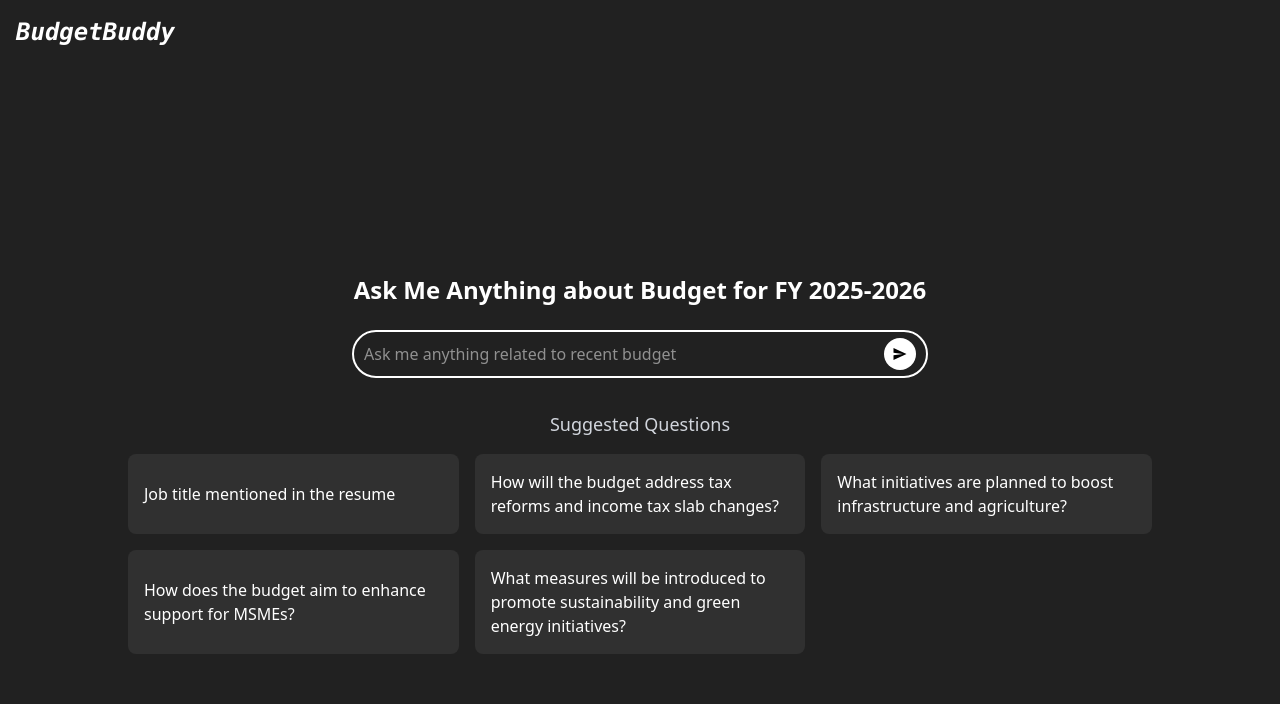
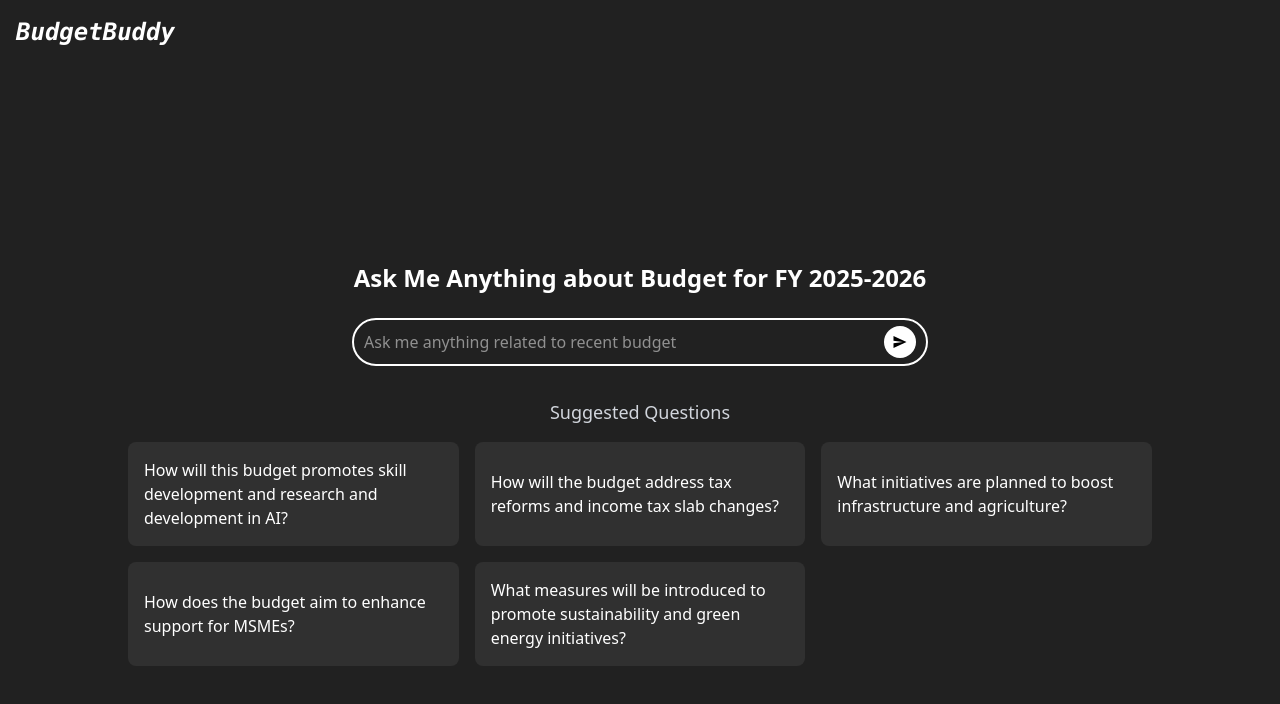
Before and after one commit to UdayaKiran442/budgetbuddy-frontend, a React (Vite) app: page / in a window 1280 px wide. Shown: the top 704 px of the page. Built offline with nearby package versions, Linux system fonts and the light colour scheme.

Commit message:
FIX: change question

```diff
--- a/src/components/NewChat.tsx
+++ b/src/components/NewChat.tsx
@@ -46,7 +46,7 @@ const NewChat = () => {
           </h2>
           <div className="grid grid-cols-1 md:grid-cols-2 lg:grid-cols-3 gap-4">
             {[
-              "Job title mentioned in the resume",
+              "How will this budget promotes skill development and research and development in AI?",
               "How will the budget address tax reforms and income tax slab changes?",
               "What initiatives are planned to boost infrastructure and agriculture?",
               "How does the budget aim to enhance support for MSMEs?",
```
